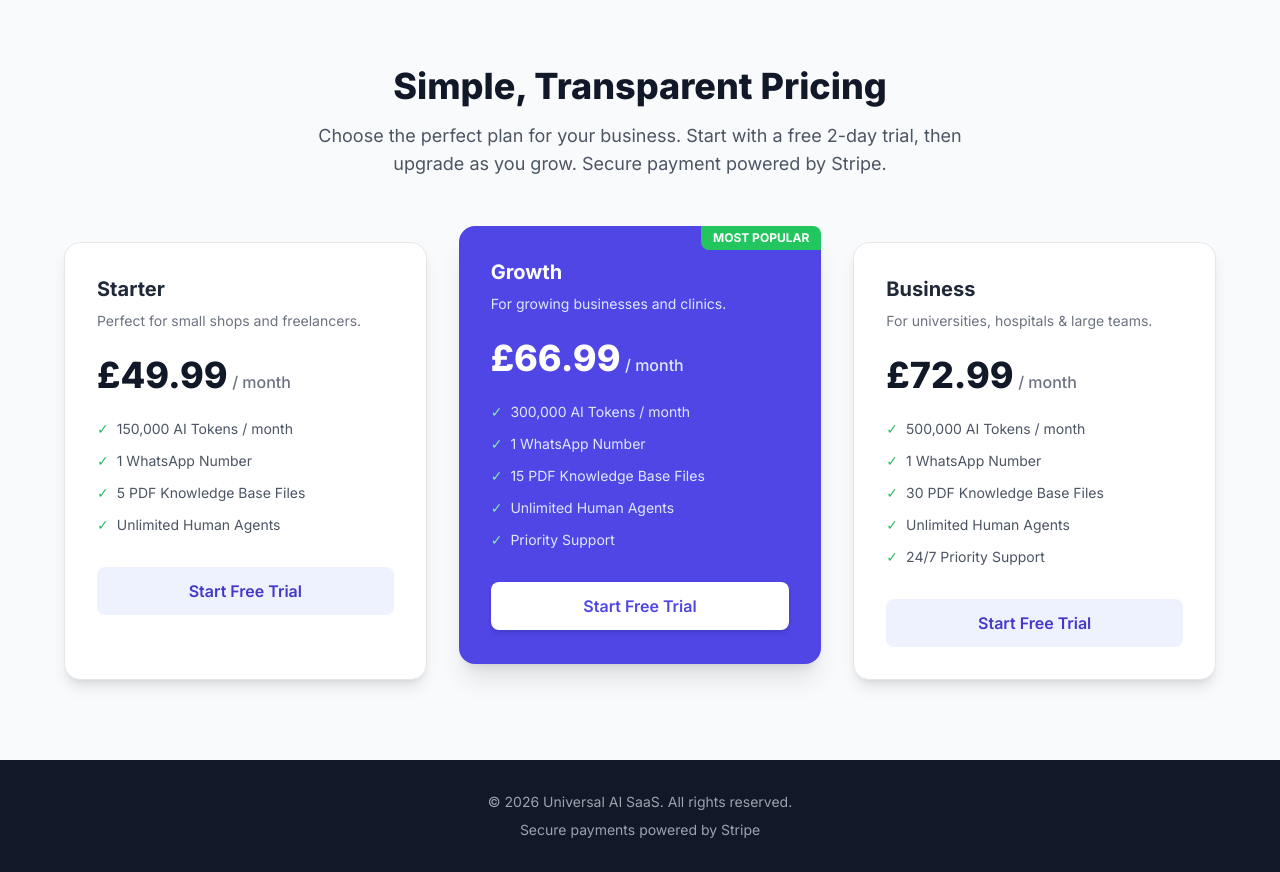
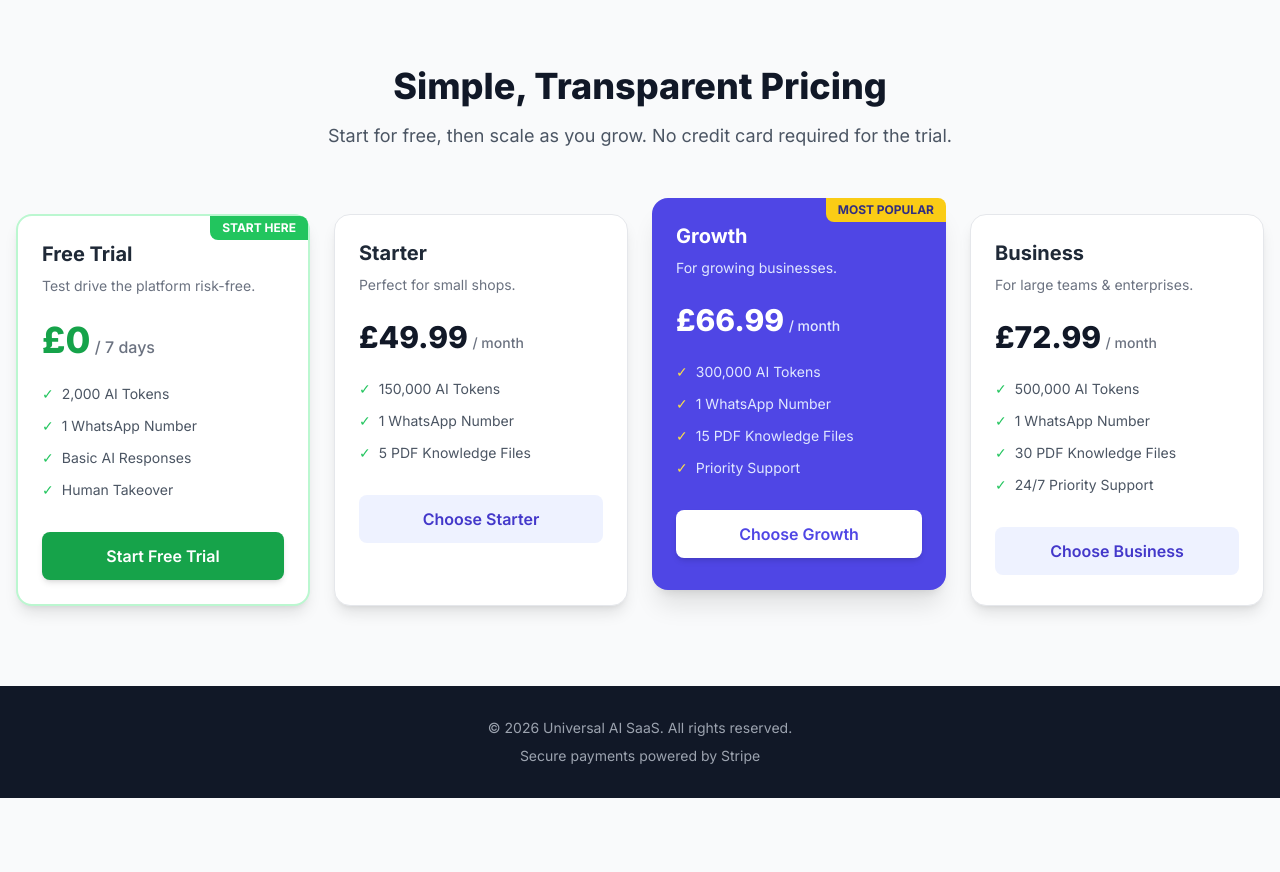
Before and after one commit to aamirsaba/whatsapp-ai-saas, a website: page public/index.html in a window 1280 px wide. Shown: the part 660-1532 px from the top of the page. After the commit the page ends 1458 px from the top, so only its background shows below. Drawn offline with nearby package versions, Linux system fonts and the light colour scheme.

Commit message:
feat: add dedicated Free Trial column to pricing to reduce friction

```diff
--- a/public/index.html
+++ b/public/index.html
@@ -71,63 +71,79 @@
   <div class="max-w-7xl mx-auto px-4">
     <div class="text-center mb-16">
       <h2 class="text-4xl font-extrabold text-gray-900 mb-4">Simple, Transparent Pricing</h2>
-      <p class="text-lg text-gray-600 max-w-2xl mx-auto">Choose the perfect plan for your business. Start with a free 2-day trial, then upgrade as you grow. Secure payment powered by Stripe.</p>
+      <p class="text-lg text-gray-600 max-w-2xl mx-auto">Start for free, then scale as you grow. No credit card required for the trial.</p>
     </div>
 
-    <div class="grid grid-cols-1 md:grid-cols-3 gap-8 max-w-6xl mx-auto">
+    <!-- Changed to 4 columns on large screens for the Free Trial card -->
+    <div class="grid grid-cols-1 md:grid-cols-2 lg:grid-cols-4 gap-6 max-w-7xl mx-auto">
+
+      <!-- 🌟 FREE TRIAL COLUMN (New!) -->
+      <div class="bg-white rounded-2xl shadow-lg border-2 border-green-200 p-6 flex flex-col hover:shadow-xl transition relative">
+        <div class="absolute top-0 right-0 bg-green-500 text-white text-xs font-bold px-3 py-1 rounded-bl-lg rounded-tr-lg">START HERE</div>
+        <h3 class="text-xl font-bold text-gray-800 mb-2">Free Trial</h3>
+        <p class="text-gray-500 text-sm mb-6">Test drive the platform risk-free.</p>
+        <div class="mb-6">
+          <span class="text-4xl font-extrabold text-green-600">£0</span>
+          <span class="text-gray-500 font-medium"> / 7 days</span>
+        </div>
+        <ul class="space-y-3 mb-8 flex-1">
+          <li class="flex items-center gap-2 text-sm text-gray-600"><span class="text-green-500">✓</span> 2,000 AI Tokens</li>
+          <li class="flex items-center gap-2 text-sm text-gray-600"><span class="text-green-500">✓</span> 1 WhatsApp Number</li>
+          <li class="flex items-center gap-2 text-sm text-gray-600"><span class="text-green-500">✓</span> Basic AI Responses</li>
+          <li class="flex items-center gap-2 text-sm text-gray-600"><span class="text-green-500">✓</span> Human Takeover</li>
+        </ul>
+        <a href="/register" class="block w-full text-center bg-green-600 text-white font-semibold py-3 rounded-lg hover:bg-green-700 transition shadow-md">Start Free Trial</a>
+      </div>
 
       <!-- STARTER -->
-      <div class="bg-white rounded-2xl shadow-lg border border-gray-200 p-8 hover:shadow-xl transition">
+      <div class="bg-white rounded-2xl shadow-lg border border-gray-200 p-6 hover:shadow-xl transition">
         <h3 class="text-xl font-bold text-gray-800 mb-2">Starter</h3>
-        <p class="text-gray-500 text-sm mb-6">Perfect for small shops and freelancers.</p>
+        <p class="text-gray-500 text-sm mb-6">Perfect for small shops.</p>
         <div class="mb-6">
-          <span class="text-4xl font-extrabold text-gray-900">£49.99</span>
-          <span class="text-gray-500 font-medium"> / month</span>
+          <span class="text-3xl font-extrabold text-gray-900 price-amount" data-gbp="49.99">£49.99</span>
+          <span class="text-gray-500 font-medium text-sm price-period"> / month</span>
         </div>
-        <ul class="space-y-3 mb-8">
-          <li class="flex items-center gap-2 text-sm text-gray-600"><span class="text-green-500">✓</span> 150,000 AI Tokens / month</li>
+        <ul class="space-y-3 mb-8 flex-1">
+          <li class="flex items-center gap-2 text-sm text-gray-600"><span class="text-green-500">✓</span> 150,000 AI Tokens</li>
           <li class="flex items-center gap-2 text-sm text-gray-600"><span class="text-green-500">✓</span> 1 WhatsApp Number</li>
-          <li class="flex items-center gap-2 text-sm text-gray-600"><span class="text-green-500">✓</span> 5 PDF Knowledge Base Files</li>
-          <li class="flex items-center gap-2 text-sm text-gray-600"><span class="text-green-500">✓</span> Unlimited Human Agents</li>
+          <li class="flex items-center gap-2 text-sm text-gray-600"><span class="text-green-500">✓</span> 5 PDF Knowledge Files</li>
         </ul>
-        <a href="/register" class="block w-full text-center bg-indigo-50 text-indigo-700 font-semibold py-3 rounded-lg hover:bg-indigo-100 transition">Start Free Trial</a>
+        <button onclick="requestUpgrade('starter')" class="w-full text-center bg-indigo-50 text-indigo-700 font-semibold py-3 rounded-lg hover:bg-indigo-100 transition">Choose Starter</button>
       </div>
 
       <!-- GROWTH (POPULAR) -->
-      <div class="bg-indigo-600 rounded-2xl shadow-xl p-8 relative transform md:-translate-y-4">
-        <div class="absolute top-0 right-0 bg-green-500 text-white text-xs font-bold px-3 py-1 rounded-bl-lg rounded-tr-lg">MOST POPULAR</div>
+      <div class="bg-indigo-600 rounded-2xl shadow-xl p-6 relative transform lg:-translate-y-4">
+        <div class="absolute top-0 right-0 bg-yellow-400 text-indigo-900 text-xs font-bold px-3 py-1 rounded-bl-lg rounded-tr-lg">MOST POPULAR</div>
         <h3 class="text-xl font-bold text-white mb-2">Growth</h3>
-        <p class="text-indigo-100 text-sm mb-6">For growing businesses and clinics.</p>
+        <p class="text-indigo-100 text-sm mb-6">For growing businesses.</p>
         <div class="mb-6">
-          <span class="text-4xl font-extrabold text-white">£66.99</span>
-          <span class="text-indigo-100 font-medium"> / month</span>
+          <span class="text-3xl font-extrabold text-white price-amount" data-gbp="66.99">£66.99</span>
+          <span class="text-indigo-100 font-medium text-sm price-period"> / month</span>
         </div>
-        <ul class="space-y-3 mb-8">
-          <li class="flex items-center gap-2 text-sm text-indigo-100"><span class="text-green-300">✓</span> 300,000 AI Tokens / month</li>
-          <li class="flex items-center gap-2 text-sm text-indigo-100"><span class="text-green-300">✓</span> 1 WhatsApp Number</li>
-          <li class="flex items-center gap-2 text-sm text-indigo-100"><span class="text-green-300">✓</span> 15 PDF Knowledge Base Files</li>
-          <li class="flex items-center gap-2 text-sm text-indigo-100"><span class="text-green-300">✓</span> Unlimited Human Agents</li>
-          <li class="flex items-center gap-2 text-sm text-indigo-100"><span class="text-green-300">✓</span> Priority Support</li>
+        <ul class="space-y-3 mb-8 flex-1">
+          <li class="flex items-center gap-2 text-sm text-indigo-100"><span class="text-yellow-300">✓</span> 300,000 AI Tokens</li>
+          <li class="flex items-center gap-2 text-sm text-indigo-100"><span class="text-yellow-300">✓</span> 1 WhatsApp Number</li>
+          <li class="flex items-center gap-2 text-sm text-indigo-100"><span class="text-yellow-300">✓</span> 15 PDF Knowledge Files</li>
+          <li class="flex items-center gap-2 text-sm text-indigo-100"><span class="text-yellow-300">✓</span> Priority Support</li>
         </ul>
-        <a href="/register" class="block w-full text-center bg-white text-indigo-600 font-semibold py-3 rounded-lg hover:bg-gray-100 transition shadow-md">Start Free Trial</a>
+        <button onclick="requestUpgrade('growth')" class="w-full text-center bg-white text-indigo-600 font-semibold py-3 rounded-lg hover:bg-gray-100 transition shadow-md">Choose Growth</button>
       </div>
 
       <!-- BUSINESS -->
-      <div class="bg-white rounded-2xl shadow-lg border border-gray-200 p-8 hover:shadow-xl transition">
+      <div class="bg-white rounded-2xl shadow-lg border border-gray-200 p-6 hover:shadow-xl transition">
         <h3 class="text-xl font-bold text-gray-800 mb-2">Business</h3>
-        <p class="text-gray-500 text-sm mb-6">For universities, hospitals & large teams.</p>
+        <p class="text-gray-500 text-sm mb-6">For large teams & enterprises.</p>
         <div class="mb-6">
-          <span class="text-4xl font-extrabold text-gray-900">£72.99</span>
-          <span class="text-gray-500 font-medium"> / month</span>
+          <span class="text-3xl font-extrabold text-gray-900 price-amount" data-gbp="72.99">£72.99</span>
+          <span class="text-gray-500 font-medium text-sm price-period"> / month</span>
         </div>
-        <ul class="space-y-3 mb-8">
-          <li class="flex items-center gap-2 text-sm text-gray-600"><span class="text-green-500">✓</span> 500,000 AI Tokens / month</li>
+        <ul class="space-y-3 mb-8 flex-1">
+          <li class="flex items-center gap-2 text-sm text-gray-600"><span class="text-green-500">✓</span> 500,000 AI Tokens</li>
           <li class="flex items-center gap-2 text-sm text-gray-600"><span class="text-green-500">✓</span> 1 WhatsApp Number</li>
-          <li class="flex items-center gap-2 text-sm text-gray-600"><span class="text-green-500">✓</span> 30 PDF Knowledge Base Files</li>
-          <li class="flex items-center gap-2 text-sm text-gray-600"><span class="text-green-500">✓</span> Unlimited Human Agents</li>
+          <li class="flex items-center gap-2 text-sm text-gray-600"><span class="text-green-500">✓</span> 30 PDF Knowledge Files</li>
           <li class="flex items-center gap-2 text-sm text-gray-600"><span class="text-green-500">✓</span> 24/7 Priority Support</li>
         </ul>
-        <a href="/register" class="block w-full text-center bg-indigo-50 text-indigo-700 font-semibold py-3 rounded-lg hover:bg-indigo-100 transition">Start Free Trial</a>
+        <button onclick="requestUpgrade('business')" class="w-full text-center bg-indigo-50 text-indigo-700 font-semibold py-3 rounded-lg hover:bg-indigo-100 transition">Choose Business</button>
       </div>
     </div>
   </div>
```
